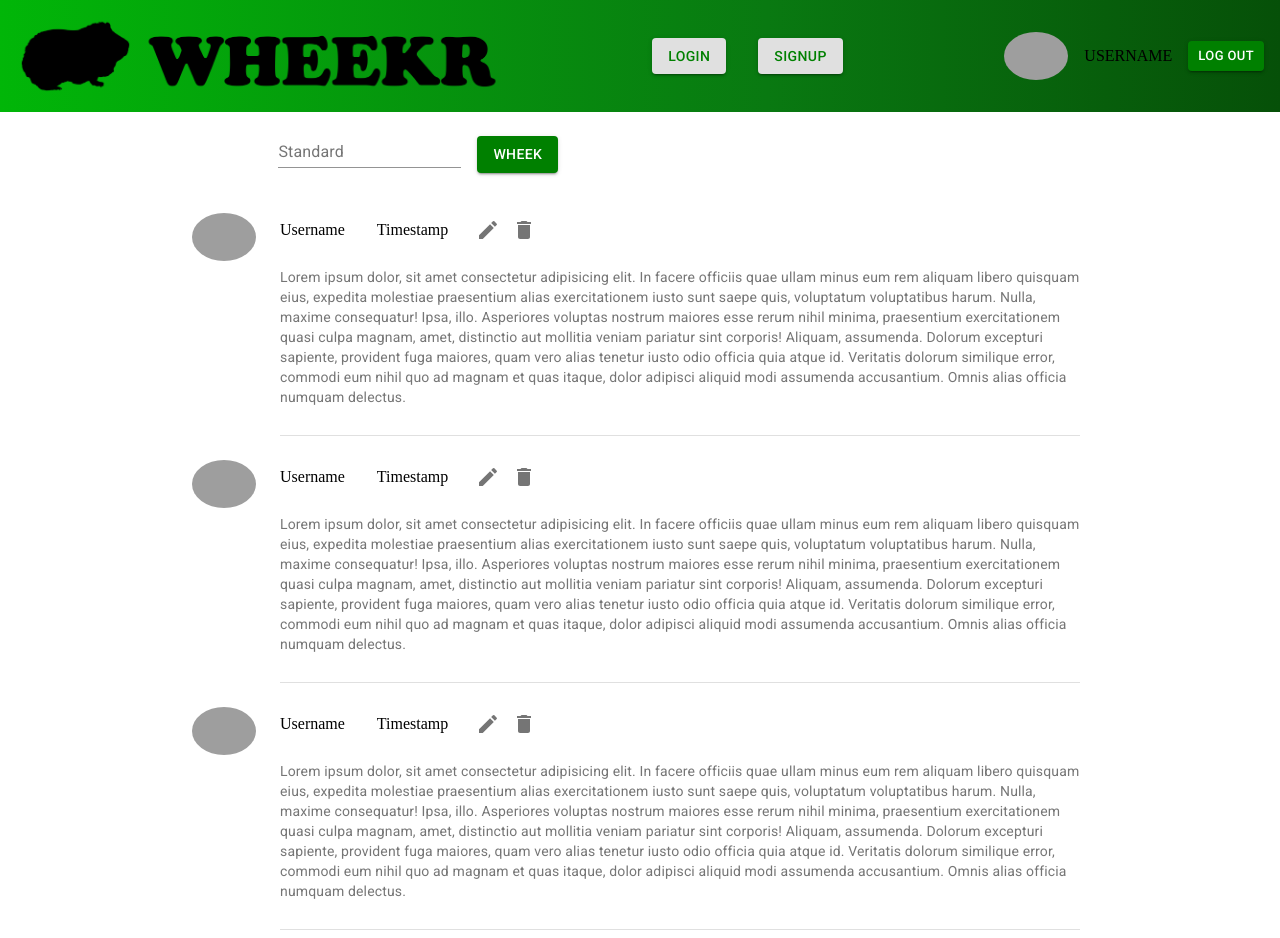
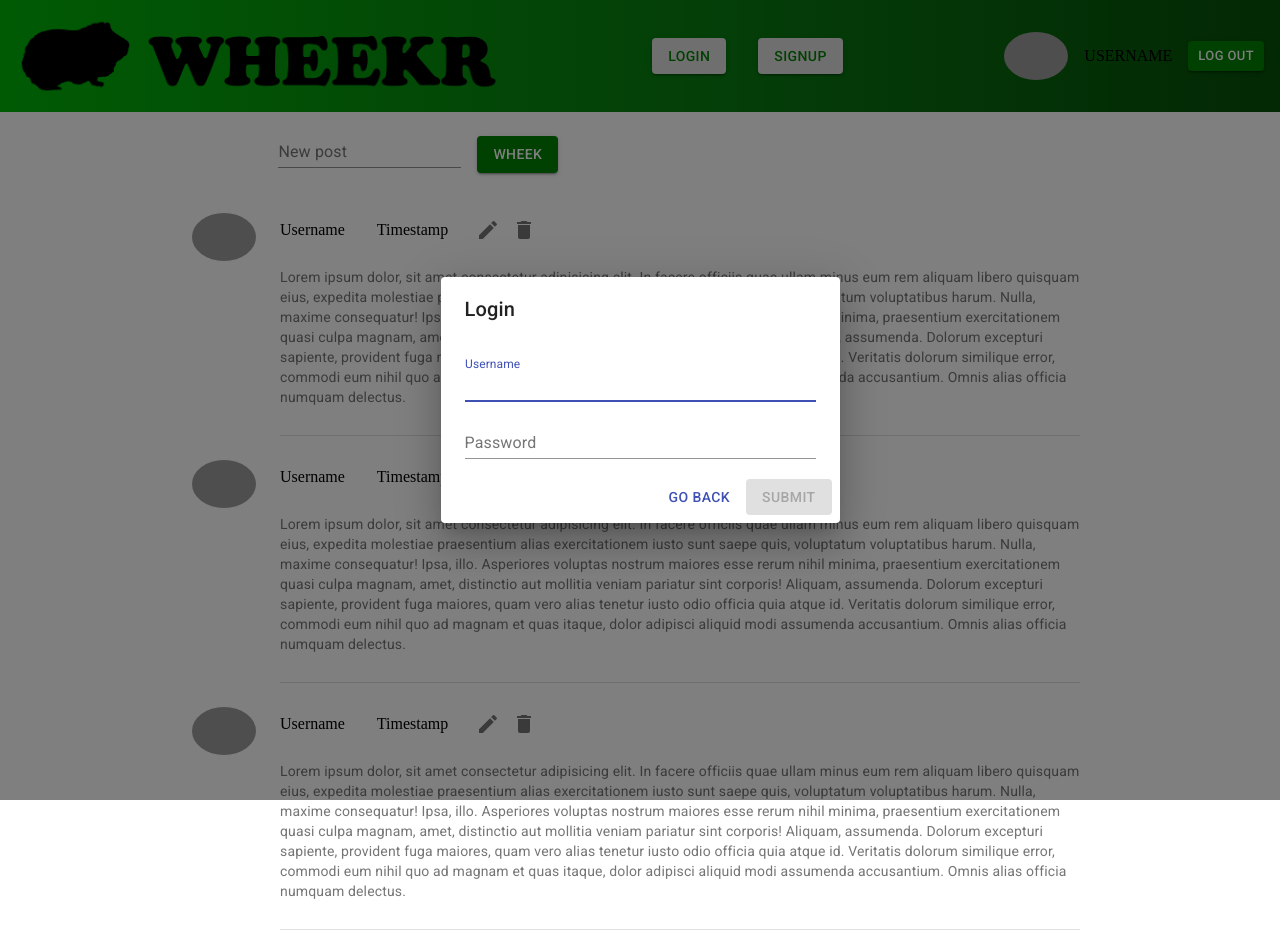
Before and after one commit to TonyMartinsson/wheekr, a React app: page / in a window 1280 px wide. Both pictures are taken after a click on the button "LOGIN". Built offline with nearby package versions, Linux system fonts and the light colour scheme; grey boxes are pictures that could not be loaded.

Commit message:
Added modals and favicon

```diff
--- a/public/index.html
+++ b/public/index.html
@@ -2,14 +2,12 @@
 <html lang="en" translate="no">
   <head>
     <meta charset="utf-8" />
-    <link rel="icon" href="%PUBLIC_URL%/favicon.ico" />
     <meta name="viewport" content="width=device-width, initial-scale=1" />
     <meta name="theme-color" content="#000000" />
     <meta name="google" content="notranslate">
-    <meta
-      name="description"
-      content="Twitter fast för marsvin"
-    />
+    <meta name="description" content="Twitter fast för marsvin" />
+    <link rel="icon" href="%PUBLIC_URL%/favicon.ico" />
+    <link rel="apple-touch-icon" href="%PUBLIC_URL%/logo192.png" />
     <!--
       manifest.json provides metadata used when your web app is installed on a
       user's mobile device or desktop. See https://developers.google.com/web/fundamentals/web-app-manifest/
--- a/src/components/Header.jsx
+++ b/src/components/Header.jsx
@@ -1,19 +1,104 @@
 import React from 'react';
 import ProfileCard from './ProfileCard';
 import Button from '@material-ui/core/Button';
-// import { Typography } from '@material-ui/core';
 import logo from '../assets/wheekrlogo.png';
+import Dialog from '@material-ui/core/Dialog';
+import DialogActions from '@material-ui/core/DialogActions';
+import DialogContent from '@material-ui/core/DialogContent';
+import DialogTitle from '@material-ui/core/DialogTitle';
+import TextField from '@material-ui/core/TextField';
 
 function Header() {
+    const [openLogin, setOpenLogin] = React.useState(false);
+    const [openSignup, setOpenSignup] = React.useState(false);
+
+    const handleLoginClose = () => {
+        setOpenLogin(false);
+    };
+
+    function openLoginModal() {
+        setOpenLogin(true);
+    }
+
+    const handleSignupClose = () => {
+        setOpenSignup(false);
+    };
+
+    function openSignupModal() {
+        setOpenSignup(true);
+    }
+
     return (
-        <div style={headerStyle}>
-            <img style={logoStyle} src={logo} alt="Logo" />
-            <div style={buttonContainer}>
-                <Button size="medium" variant="contained" style={buttonStyle}>LOGIN</Button>
-                <Button size="medium" variant="contained" style={buttonStyle}>SIGNUP</Button>
-            </div>
-            <ProfileCard/>
+      <div style={headerStyle}>
+        <img style={logoStyle} src={logo} alt="Logo" />
+        <div style={buttonContainer}>
+
+          <Button size="medium" variant="contained" style={buttonStyle} onClick={openLoginModal}>LOGIN</Button>
+          <Button size="medium" variant="contained" style={buttonStyle} onClick={openSignupModal}>SIGNUP</Button>
+
+          <Dialog open={openLogin} onClose={handleLoginClose} aria-labelledby="form-dialog-login">
+            <DialogTitle id="login">Login</DialogTitle>
+            <DialogContent>
+              <TextField
+                autoFocus
+                margin="dense"
+                id="name"
+                label="Username"
+                type="text"
+                fullWidth
+              />
+              <TextField
+                margin="dense"
+                id="password"
+                label="Password"
+                multiline
+                type="password"
+                fullWidth
+              />
+            </DialogContent>
+            <DialogActions>
+              <Button onClick={handleLoginClose} color="primary">
+                Go back
+                  </Button>
+              <Button disabled variant="contained" color="primary">
+                Submit
+                  </Button>
+            </DialogActions>
+          </Dialog>
+
+          <Dialog open={openSignup} onClose={handleSignupClose} aria-labelledby="form-dialog-signup">
+            <DialogTitle id="signup">Signup</DialogTitle>
+            <DialogContent>
+              <TextField
+                autoFocus
+                margin="dense"
+                id="name"
+                label="Username"
+                type="text"
+                fullWidth
+              />
+              <TextField
+                margin="dense"
+                id="password"
+                label="Password"
+                multiline
+                type="password"
+                fullWidth
+              />
+            </DialogContent>
+            <DialogActions>
+              <Button onClick={handleSignupClose} color="primary">
+                Go back
+                  </Button>
+              <Button disabled variant="contained" color="primary">
+                Register
+                  </Button>
+            </DialogActions>
+          </Dialog>
+
         </div>
+        <ProfileCard />
+      </div>
     )
 }
 
@@ -32,7 +117,8 @@ const logoStyle = {
 }
 
 const buttonContainer = {
-    display: 'flex'
+    display: 'flex',
+    alignItems: 'flex-end'
 }
 
 const buttonStyle = {
--- a/src/components/NewPost.jsx
+++ b/src/components/NewPost.jsx
@@ -20,7 +20,7 @@ function NewPost() {
         <div>
             <form className={classes.root} noValidate autoComplete="off">
                 <div style={wheekContainer}>
-                    <TextField id="standard-basic" label="Standard" />
+                    <TextField id="standard-basic" label="New post" />
                     <Button size="medium" variant="contained" style={buttonStyle}>Wheek</Button>
                 </div>
             </form>
```
Also changed, not shown: public/favicon.ico, public/logo192.png (added), public/logo512.png (added), src/assets/silhuettmarsvin.png (deleted), src/assets/w-favicon-192.jpg (deleted), src/assets/w-favicon-512.jpg (deleted).
